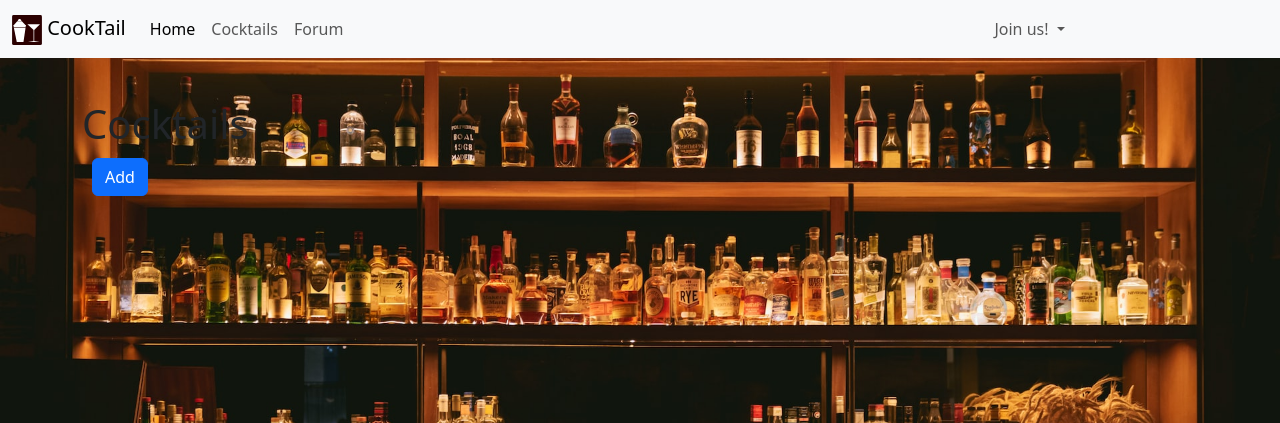
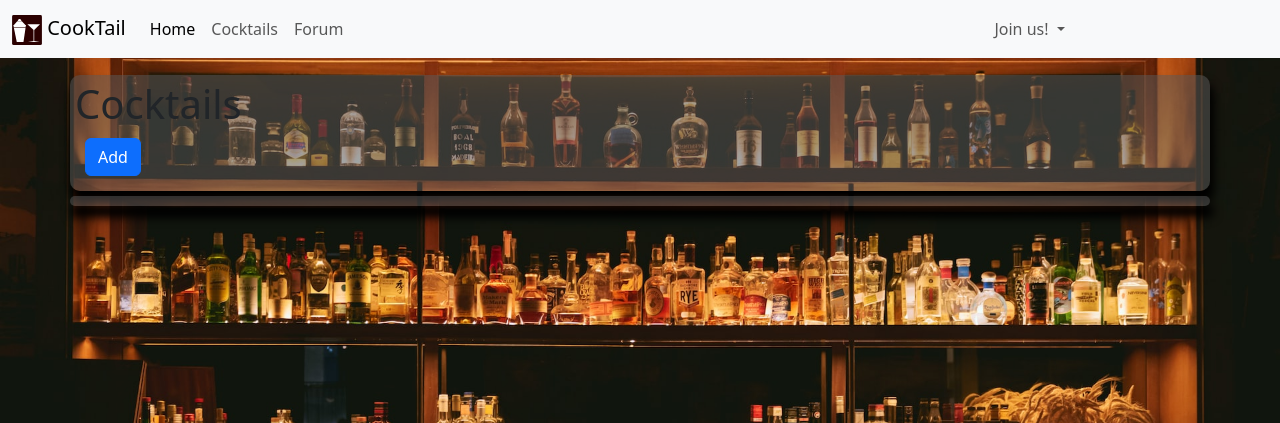
Before and after one commit to YuryLobkov/cooktail, a Django app: page /drinks/cocktails/ in a window 1280 px wide. Shown: the top 423 px of the page. Run offline with Django 4.2, Linux system fonts and the light colour scheme; data that the repository does not hold is empty.

Commit message:
glass designt cocktail-list

```diff
--- a/drinks/templates/drinks/cocktail_list.html
+++ b/drinks/templates/drinks/cocktail_list.html
@@ -1,10 +1,12 @@
 {% extends 'base.html' %}
 {%block content%}
-<div class="container">
+<div class="container glass-layout">
     <h1>Cocktails</h1>
     <div class="list-menu">
         <a class="btn btn-primary" href="{% url 'drinks:add_cocktail' %}">Add</a>
     </div>
+</div>
+<div class="container glass-layout grid-wrap">
     <div>
         {% for cocktail in cocktail_list %}
             <div class="card mb-3" style="max-width: 540px;">
--- a/static/style.css
+++ b/static/style.css
@@ -8,9 +8,22 @@ body{
 }
 
 .spacing{
-    height: 100px;
+    height: 70px;
 }
 
 .list-menu{
     margin: 10px;
 }
+
+.glass-layout{
+    background-color: rgba(88, 88, 88, 0.527);
+    border-radius: 10px;
+    box-shadow: 2px 10px 10px 2px black;
+    padding: 5px;
+    margin-top: 5px;
+}
+
+.grid-wrap{
+    display: grid;
+    grid-template-columns: repeat(auto-fit, minmax(220px, 1fr));
+}
```
